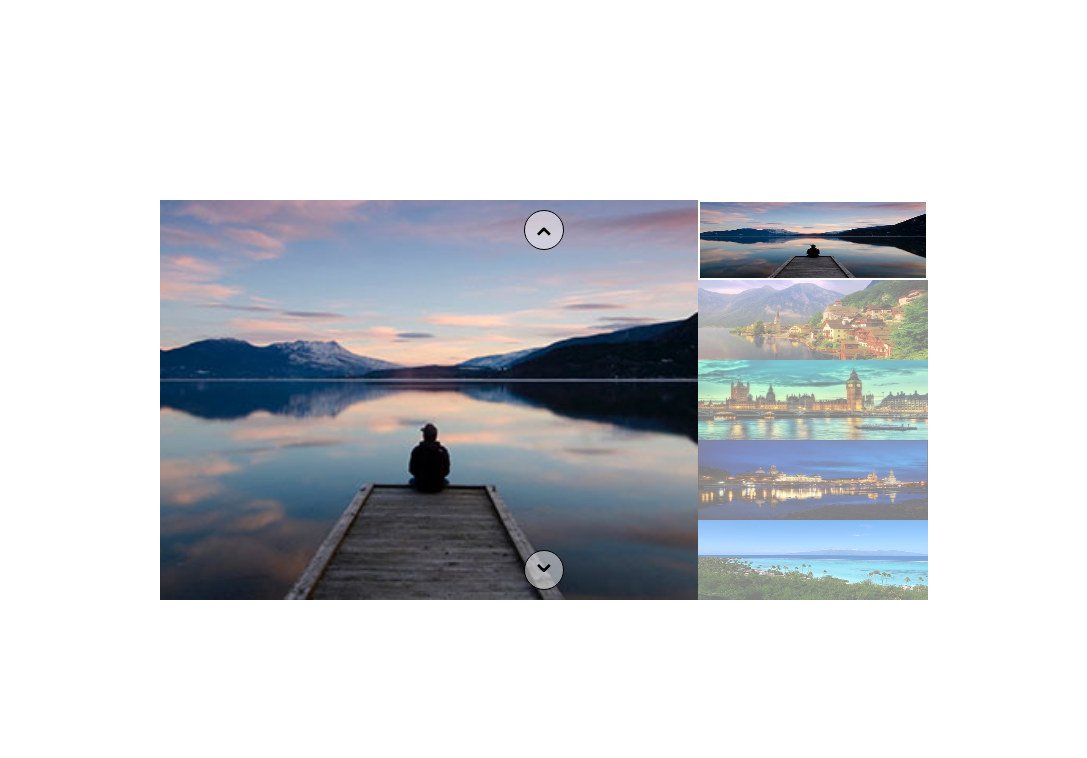
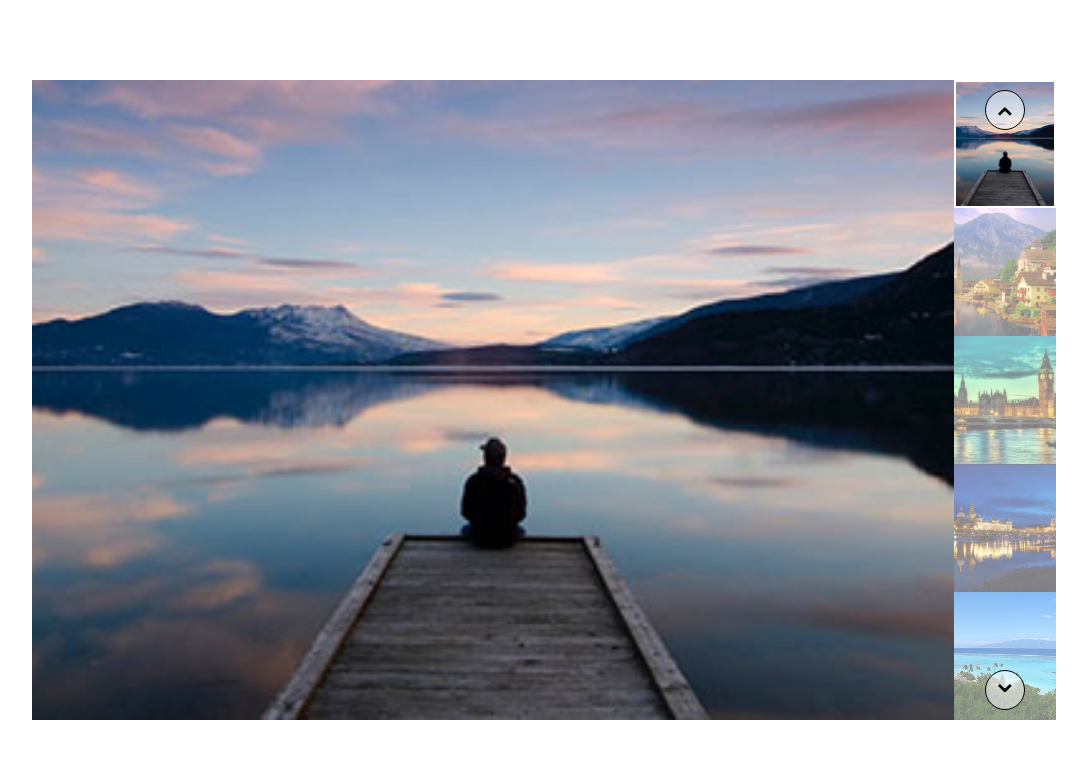
Before and after one commit to BetterCallAle/js-array-carousel, a plain HTML site: page index.html in a window 1280 px wide. Shown: the whole page, without its empty margins (96-1183 px from the left). Drawn offline with Linux system fonts and the light colour scheme.

Commit message:
changed some width & height

```diff
--- a/css/style.css
+++ b/css/style.css
@@ -14,8 +14,8 @@
 
 .item{
     display: flex;
-    width: 60%;
-    height: 50%;
+    width: 80%;
+    height: 80%;
     position: absolute;
     top: 50%;
     left: 50%;
@@ -23,9 +23,14 @@
 }
 
 /* preview */
-.preview{
-    width: 30%;
-    max-height: 100%;
+.preview-container{
+    width: 10%;
+    height: 100%;
+    position: relative;
+}
+
+.preview-images{
+    height: 100%;
 }
 
 .preview-img{
@@ -34,8 +39,9 @@
 
 .preview-img img{
     opacity: 0.5;
-    width: 100%;
+    max-width: 100%;
     height: 100%;
+    object-fit: cover;
 }
 
 .active img{
@@ -46,7 +52,7 @@
 
 /* carousel */
 .carousel-container{
-    width: 70%;
+    width: 90%;
     height: 100%;
 }
 
@@ -78,6 +84,7 @@
     transform: translateX(-50%);
     cursor: pointer;
     transition: all 125ms linear;
+    z-index: 1;
 }
 
 .btn:hover{
--- a/index.html
+++ b/index.html
@@ -15,21 +15,23 @@
         <section id="carousel">
             <div class="container">
                 <div class="item">
-                    <div class="carousel-container">
+                    <!-- carousel -->
+                    <div class="carousel-container"></div>
 
-                    </div>
-                    <!-- <div class="img-item hidden">
-                        <img src="img/01.jpg" alt="">
-                    </div> -->
+                    <!-- preview -->
+                    <div class="preview-container">
+                        <!-- btn -->
+                        <div class="button-item">
+                            <div class="btn btn-up">&#8963;</div>
+                            <div class="btn btn-down">&#8964;</div>
+                        </div>
+                        <!-- /btn -->
 
-                    <div class="preview">
-
+                        <div class="preview-images"></div>
                     </div>
 
-                    <div class="button-item">
-                        <div class="btn btn-up">&#8963;</div>
-                        <div class="btn btn-down">&#8964;</div>
-                    </div>
+
+
                 </div>
             </div>
         </section>
--- a/js/script.js
+++ b/js/script.js
@@ -32,7 +32,7 @@ const nextBtn = document.querySelector(".btn-down")
 const prevBtn = document.querySelector(".btn-up")
 
 //export the preview div
-const previewContainer = document.querySelector(".preview");
+const previewContainer = document.querySelector(".preview-images");
 
 for(let index = 0; index < imgArray.length; index++){
     const thisElement = imgArray[index];
```
